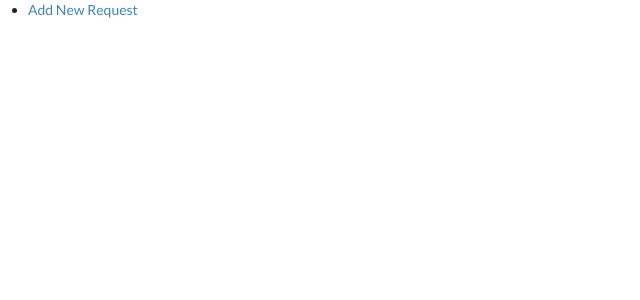
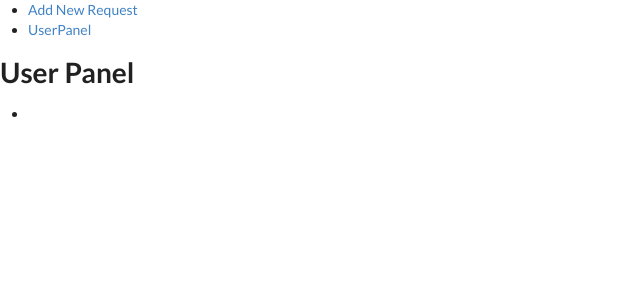
Before and after one commit to ByteBuilderSs/Nomad-Journey-Frontend, a React (Create React App) app: page /my-profile in a window 1280 px wide. Before the commit this address had no page. Shown: the top 300 px of the page, without its empty margins (0-640 px from the left). Built offline with nearby package versions, Linux system fonts and the light colour scheme.

Commit message:
my announcements

```diff
--- a/src/App.js
+++ b/src/App.js
@@ -1,6 +1,6 @@
 import { BrowserRouter as Router, Routes, Route, Link } from "react-router-dom";
 import NewRequestPage from "./pages/NewRequest";
-
+import UserPanelPage from "./pages/UserPanel";
 function App() {
   return (
       <Router>
@@ -10,11 +10,15 @@ function App() {
               <li>
                 <Link to="/add-new-request">Add New Request</Link>
               </li>
+            <li>
+                <Link to="/my-profile">UserPanel</Link>
+            </li>
             </ul>
           </nav>
 
           <Routes>
-            <Route path="/add-new-request" element={<NewRequestPage />}/>
+              <Route path="/add-new-request" element={<NewRequestPage />}/>
+              <Route path="/my-profile" element={<UserPanelPage />}/>
           </Routes>
         </div>
       </Router>
--- /dev/null
+++ b/src/components/UserPanel/MyAnnouncements.js
@@ -0,0 +1,7 @@
+function MyAnnouncements() {
+    return (
+        <div></div>
+    );
+}
+
+export default MyAnnouncements;
--- /dev/null
+++ b/src/pages/UserPanel.js
@@ -0,0 +1,16 @@
+import MyAnnouncements from "../components/UserPanel/MyAnnouncements";
+
+function UserPanelPage() {
+    return (
+        <section>
+            <h1>User Panel</h1>
+            <ul>
+                <li>
+                    <MyAnnouncements />
+                </li>
+            </ul>
+        </section>
+    );
+}
+
+export default UserPanelPage;
```
